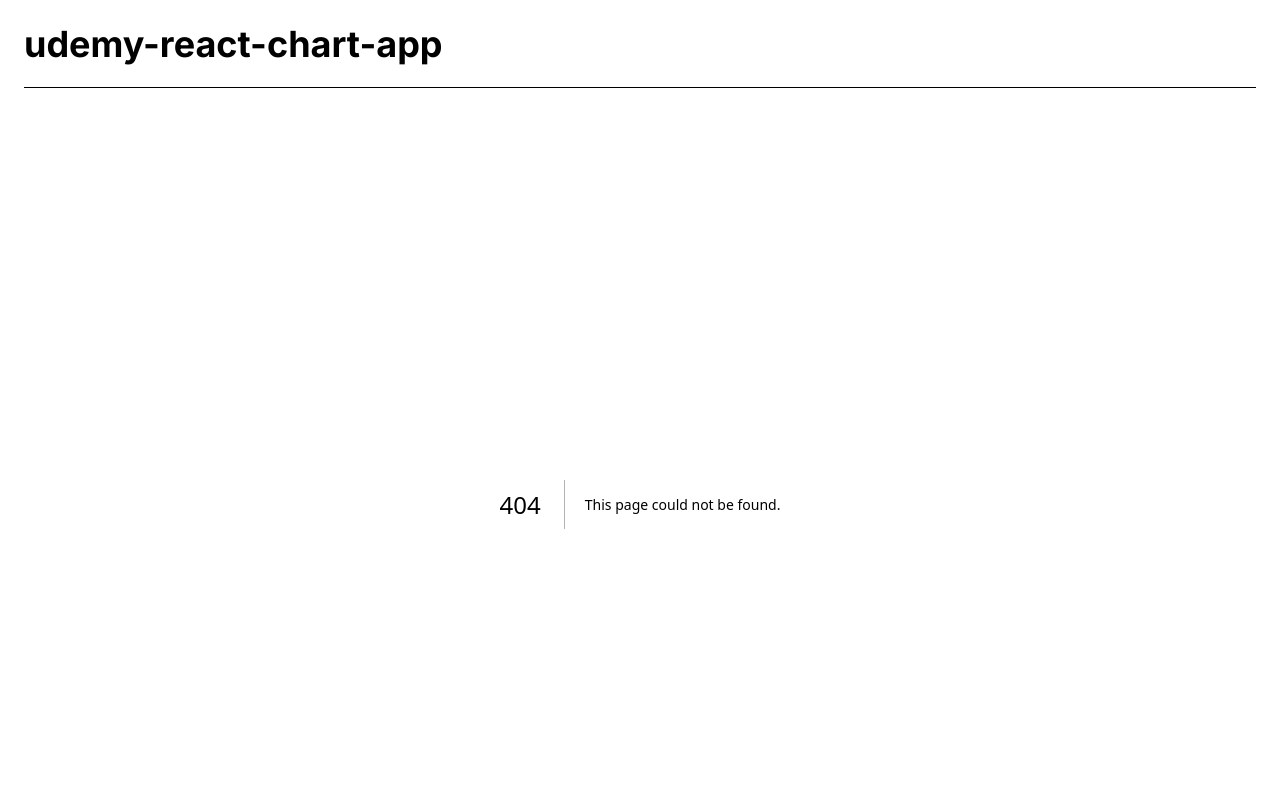
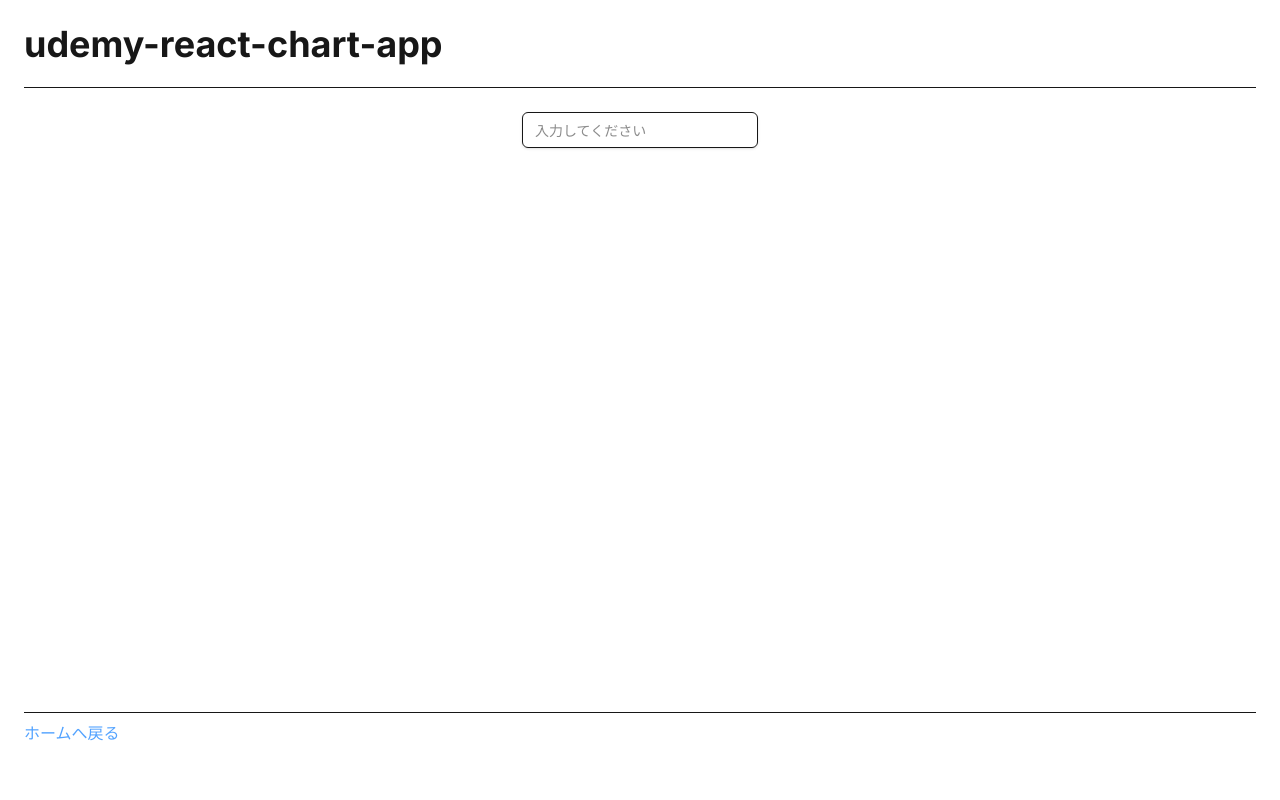
Before and after one commit to etranger2268/udemy-react-chart-app, a Next.js app: page /input in a window 1280 px wide. Before the commit this address had no page. Shown: the top 800 px of the page. Built offline with nearby package versions, Linux system fonts and the light colour scheme.

Commit message:
develop-05-15

```diff
--- /dev/null
+++ b/src/app/input/page.tsx
@@ -0,0 +1,26 @@
+'use client';
+
+import { type ChangeEvent, useState } from 'react';
+
+export default function InputPage() {
+  const [text, setText] = useState<string>('');
+
+  const handleChangeText = (e: ChangeEvent<HTMLInputElement>) => setText(e.currentTarget.value);
+
+  return (
+    <div className="max-w-4xl mx-auto">
+      <div className="flex justify-center">
+        <div className="space-y-2">
+          <h2 className="text-6xl text-center">{text}</h2>
+          <input
+            type="text"
+            onChange={handleChangeText}
+            value={text}
+            placeholder="入力してください"
+            className="h-9 w-full rounded-md border bg-transparent px-3 py-1 text-sm shadow-sm focus:outline-none focus:ring focus:ring-blue-500 disabled:cursor-not-allowed disabled:opacity-50"
+          />
+        </div>
+      </div>
+    </div>
+  );
+}
--- a/src/app/page.tsx
+++ b/src/app/page.tsx
@@ -2,9 +2,10 @@
 
 export default function HomePage() {
   const links = [
-    { href: '/components', display: 'Components - section2' },
-    { href: '/countup', display: 'Count up - section3' },
-    { href: '/text', display: 'Text - section4' },
+    { href: '/components', display: 'Components - section02' },
+    { href: '/countup', display: 'Count up - section03' },
+    { href: '/text', display: 'Text - section04' },
+    { href: '/input', display: 'Input - section05' },
   ];
   return (
     <div className="ml-4">
```
